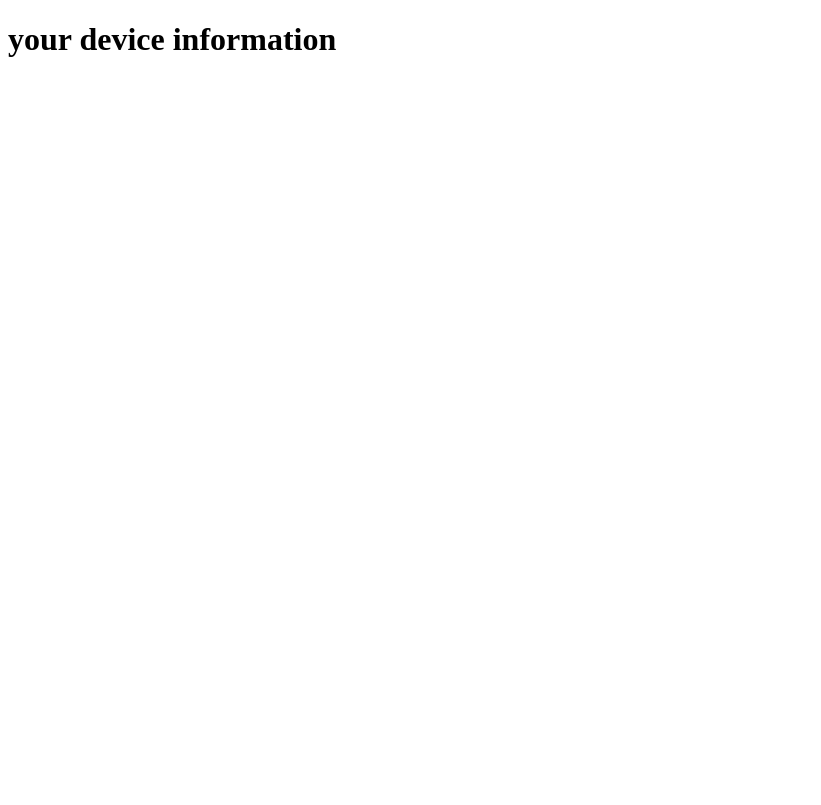
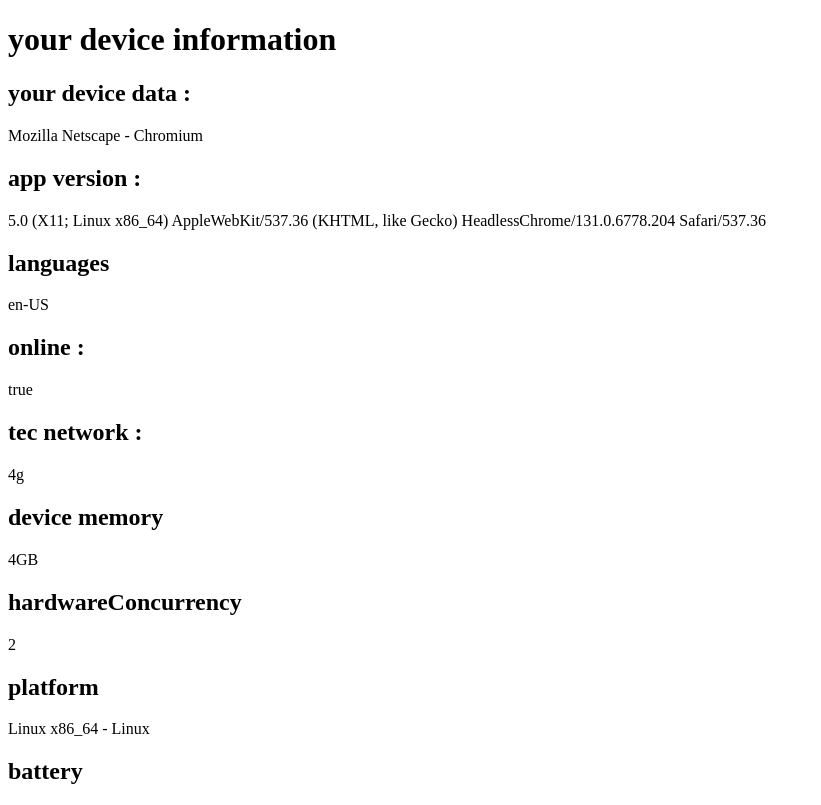
Before and after one commit to Omidfoladvand4/Your-device-information-, a plain HTML site: page index.html in a window 1280 px wide. Shown: the whole page, without its empty margins (0-821 px from the left). Drawn offline with Linux system fonts and the light colour scheme.

Commit message:
coding js

```diff
--- a/index.html
+++ b/index.html
@@ -9,6 +9,33 @@
 <body>
     <h1>your device information</h1>
 
+    <section class="your-phone-data">
+        <div >
+            <h1>your device data :</h1>
+            <p class="device-data"></p>
+            <h1>app version : </h1>
+            <p class="app-version"></p>
+            <h1>languages</h1>
+            <p class="languages"></p>
+        </div>
+        <div>
+            <h1>online :</h1>
+            <p class="connection"></p>
+            <h1>tec network :</h1>
+            <p class="tec-network"></p>
+        </div>
+        <div class="device-resource">
+            <h1>device memory</h1>
+            <p class="device-memory"></p>
+            <h1>hardwareConcurrency</h1>
+            <p class="hardware-concurrency"></p>
+            <h1>platform</h1>
+            <p class="platform"></p>
+            <h1>battery</h1>
+            <p class="get-charge"></p>
+        </div>
+    </section>
+
     <script src="./sctipts/app.js"></script>
 </body>
 </html>
--- a/sctipts/app.js
+++ b/sctipts/app.js
@@ -0,0 +1,32 @@
+const $ = document
+const win = window
+const browserDataElm = $.querySelector('.device-data');
+const connectionDataElm = $.querySelector('.connection');
+const appVersionElm = $.querySelector('.app-version');
+const tecNetworkElm = $.querySelector('.tec-network');
+const deviceMemoryElm = $.querySelector('.device-memory');
+const hardwareConcurrencyElm = $.querySelector('.hardware-concurrency');
+const platformElm = $.querySelector('.platform');
+const languesElm = $.querySelector('.languages');
+const getChargeElm = $.querySelector('.get-charge');
+
+console.log(win.navigator);
+
+async function getBatteryCharge() {
+    const battery = await navigator.getBattery();
+    return battery.level * 100;
+}
+
+win.addEventListener('load', async () => {
+    browserDataElm.innerHTML = win.navigator.appCodeName + "   " + win.navigator.appName + ' -  ' +  win.navigator.userAgentData.brands[1].brand;
+    connectionDataElm.innerHTML = win.navigator.onLine;
+    appVersionElm.innerHTML = win.navigator.appVersion;
+    tecNetworkElm.innerHTML = win.navigator.connection.effectiveType;
+    deviceMemoryElm.innerHTML = win.navigator.deviceMemory + 'GB';
+    hardwareConcurrencyElm.innerHTML = win.navigator.hardwareConcurrency;
+    platformElm.innerHTML = win.navigator.platform + ' -  ' +  win.navigator.userAgentData.platform;
+    languesElm.innerHTML = win.navigator.language;
+
+    const charge = await getBatteryCharge();
+    getChargeElm.innerHTML = Math.floor(charge) + ' %';
+});
```
